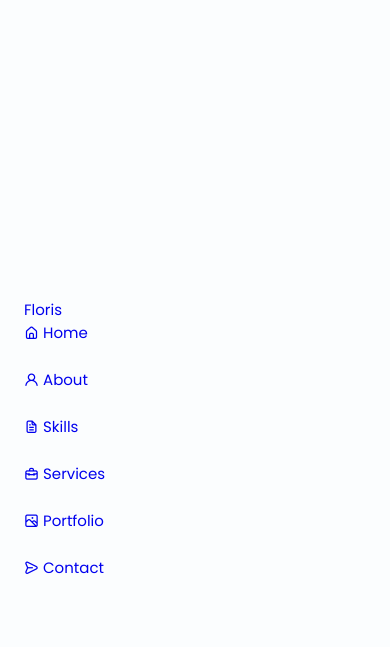
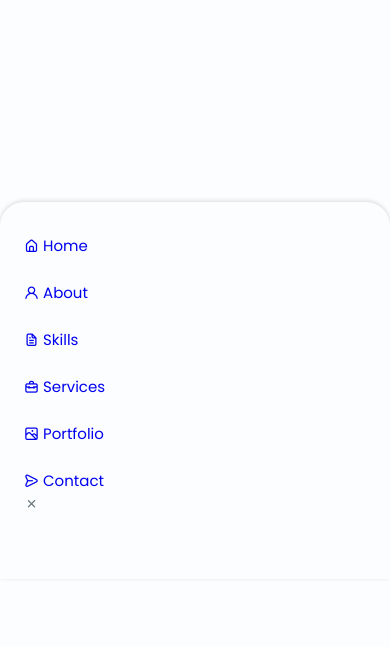
Before and after one commit to Floris29/VolterDB, a PHP site: page / in a window 390 px wide. Shown: the part 265-912 px from the top of the page. Run offline with PHP 8.4, Linux system fonts and the light colour scheme.

Commit message:
done for today

```diff
--- a/assets/css/styles.css
+++ b/assets/css/styles.css
@@ -155,8 +155,48 @@
 }
 
 /*==================== NAV ====================*/
+.nav{
+  max-width: 968;
+  height: var(--header-height);
+  display: flex;
+  justify-content: space-between;
+  align-self: center;
+}
 
+.nav__logo,
+.nav__toggle{
+  color: var(--title-color);
+  font-weight: var(--font-medium);
+}
 
+.nav__logo:hover{
+  color: var(--first-color);
+}
+
+.nav__toggle{
+  font-size: 1.1rem;
+  cursor: pointer;
+}
+
+.nav__toggle:hover{
+  color: var(--first-color);
+}
+
+@media screen and (max-width: 767px){
+.nav__menu{
+      position: fixed;
+      bottom: 0;
+      left: 0;
+      width: 100%;
+      background-color: var(--body-color);
+      padding: 2rem 1.5rem 4rem;
+      box-shadow: 0 -1px 4px rgba(0,0,0,.15);
+      border-radius: 1.5rem 1.5rem 0 0;
+      transition: .3s;
+    }
+  }
+
+.nav__list
 /* show menu */
 
 
--- a/index.html
+++ b/index.html
@@ -49,6 +49,12 @@
                                                 </a>
                         </li>
                     </ul>
+                    <i class="uil uil-times nav__close" id="nav-close"></i>
+                </div>
+                <div class="nav_btns">
+                    <div class="nav__toggle" id="nav-toggle">
+                        <i class="uil uil-apps"></i>
+                    </div>
                 </div>
             </nav>
         </header>
```
